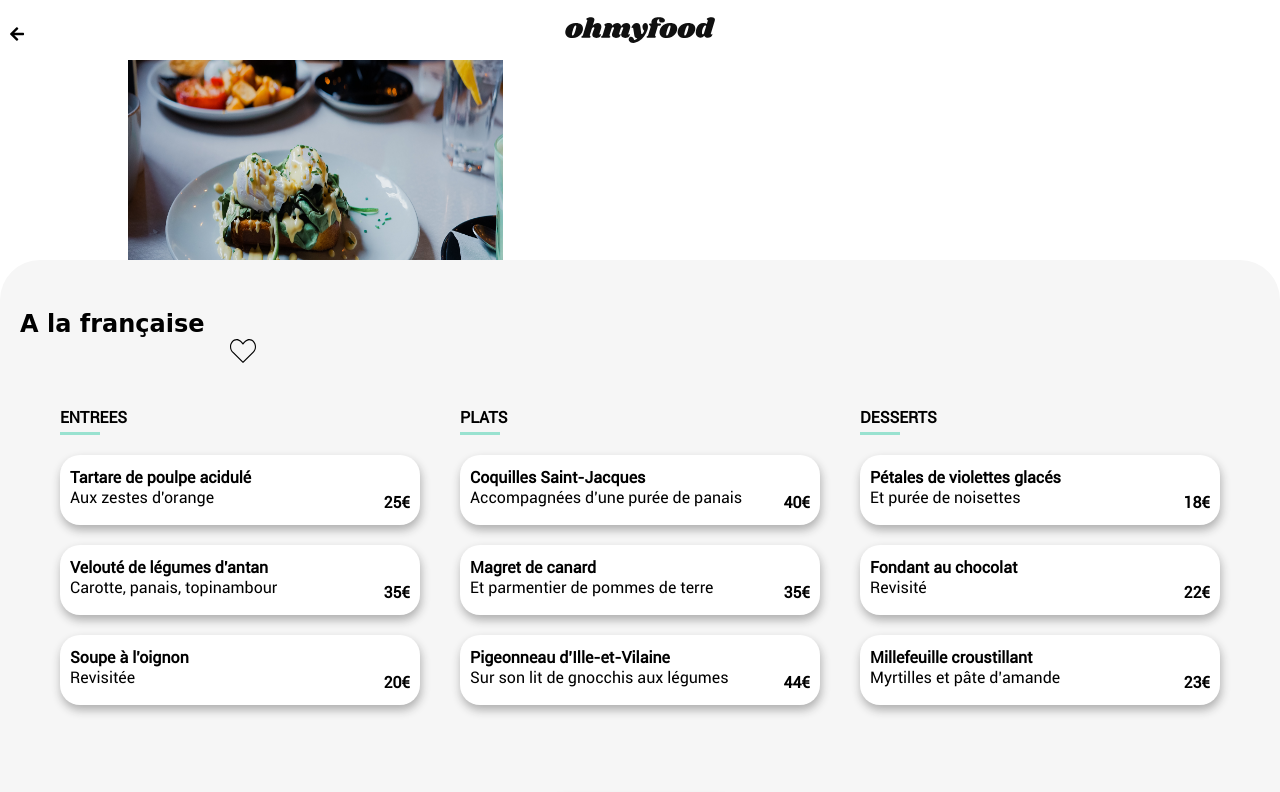
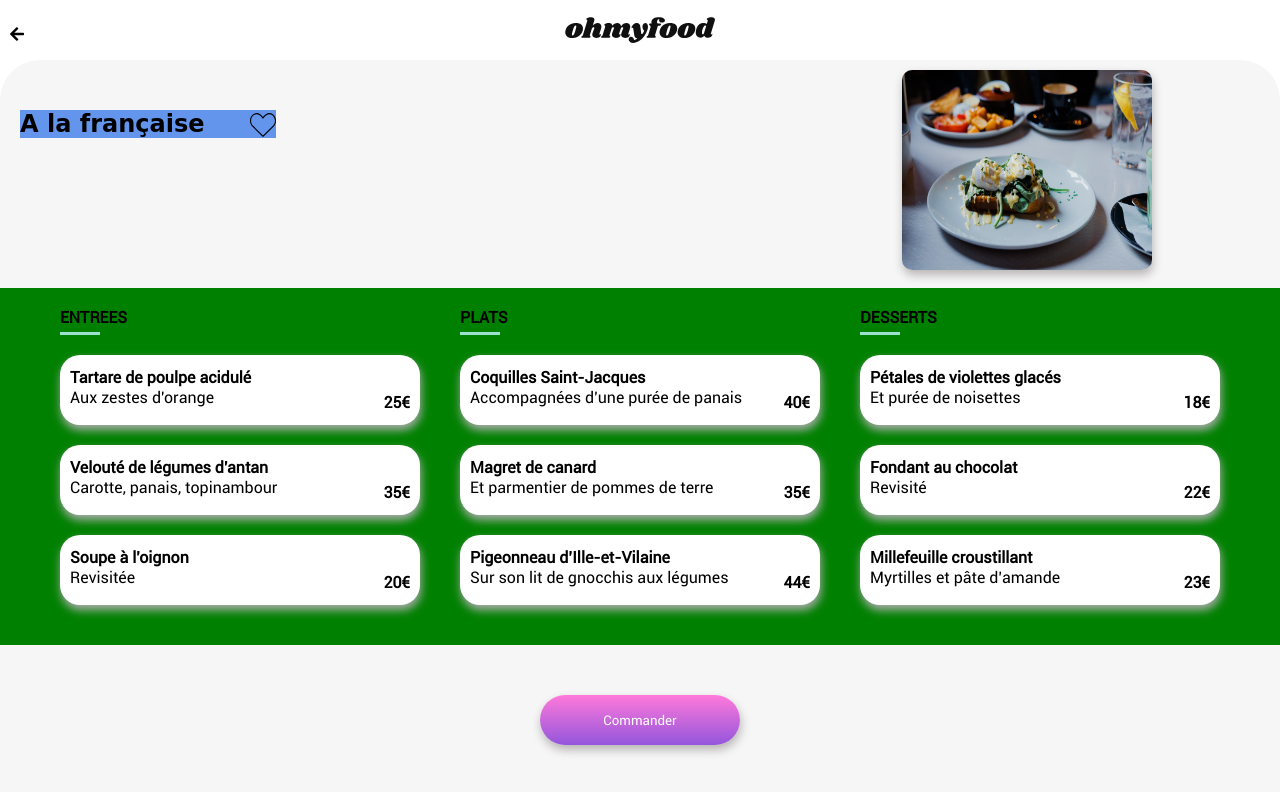
Before and after one commit to RBent11/RB_3_22032021, a website: page menus/a_la_francaise.html in a window 1280 px wide. Shown: the top 792 px of the page. Drawn offline with Linux system fonts and the light colour scheme; a web font is replaced by a local one.

Commit message:
formatage des images commencé pour le responsive

```diff
--- a/menus/a_la_francaise.html
+++ b/menus/a_la_francaise.html
@@ -29,10 +29,10 @@
 		<div class="menu__heading">
 			<h2 class="menu__heading-title">A la française</h2>
 
-			<span class="heart-icon heart-empty">
+			<span class="heart-icon heart-empty heart-empty__menu">
 				<img  src="../Maquettes Ohmyfood/images/logo/heart.svg"/>
 			</span>
-			<span class="heart-icon heart-full">
+			<span class="heart-icon heart-full heart-full__menu">
 				<i class="fa fa-heart"></i>
 			</span>
 		</div>
--- a/sass/pages/accueil.scss
+++ b/sass/pages/accueil.scss
@@ -206,7 +206,7 @@
 	// fill: red;
 	// fill: url(#my-cool-gradient);
 
-	background: linear-gradient(#ff79da, #9356dc);
+	background: linear-gradient(#9356dc, #ff79da);
   	background-clip: text;
 
 	transition: 1s;
@@ -223,3 +223,13 @@
 		transition: 0;
 	}
 }
+
+.heart-empty__menu{
+	top: 2px;
+	right: 0;
+}
+
+.heart-full__menu{
+	top: 0;
+	right: 0;
+}
--- a/sass/pages/menu.scss
+++ b/sass/pages/menu.scss
@@ -5,14 +5,10 @@
 	position: relative;
     margin: 0px 0px 50px 20px;
     width: 90%;
+    background-color: brown;
 
 }
-.menu__heading-heart{
-    position: absolute;
-    right: 0;
-    top: 5px;
 
-}
 
 
 .greenbar {
@@ -147,12 +143,13 @@ $k:0.5;
 }
 
 .bg-menu{
-	width: 375px;
+	width: 100%;
 	height: 350px;
 	position: absolute;
 	z-index: -1;
 	top:0px;
     background-size: 100% 100%;
+    transition: 1s;
 
 }
 
--- a/sass/responsive/responsive.scss
+++ b/sass/responsive/responsive.scss
@@ -1,4 +1,6 @@
-@media screen and (min-width:750px){
+@import "../base/shadow.scss";
+
+@media screen and (min-width:780px){
 
     .button-step{
 
@@ -28,6 +30,7 @@
     }
 
 
+
     .restaurants__choices{
 
         width: 100%;
@@ -46,12 +49,31 @@
 
     .bg-menu{
 
-        left: 10%;
-        top:0;
-
+        right: 10%;
+        top:70px;
+        z-index:2;
+        width:250px;
+        height: 200px;
+        border-radius: 10px;
+        @include shadow;
 
     }
 
+    .menu__heading{
+        width: 30%;
+        margin-bottom: 150px;
+        background-color: cornflowerblue;
+    }
+
+
+    .section-menu{
+        margin-top: 0px;
+    }
+
+    .menu{
+
+        background-color: green;
+    }
 
 
 
```
Also changed, not shown: sass/pages/accueil.css, sass/pages/menu.css, sass/responsive/responsive.css, style_sass.css, style_sass.scss (line endings or trailing spaces), 4 other files.
